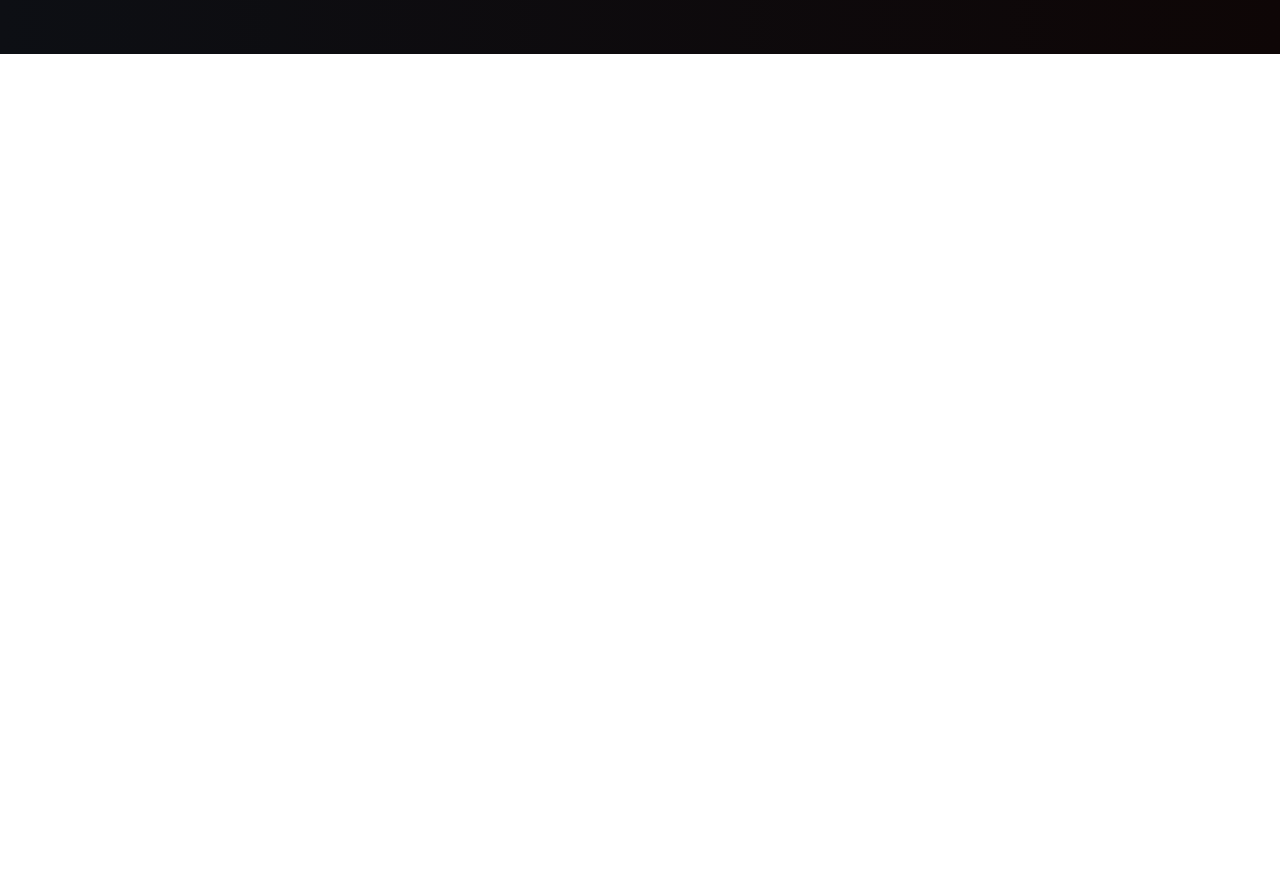
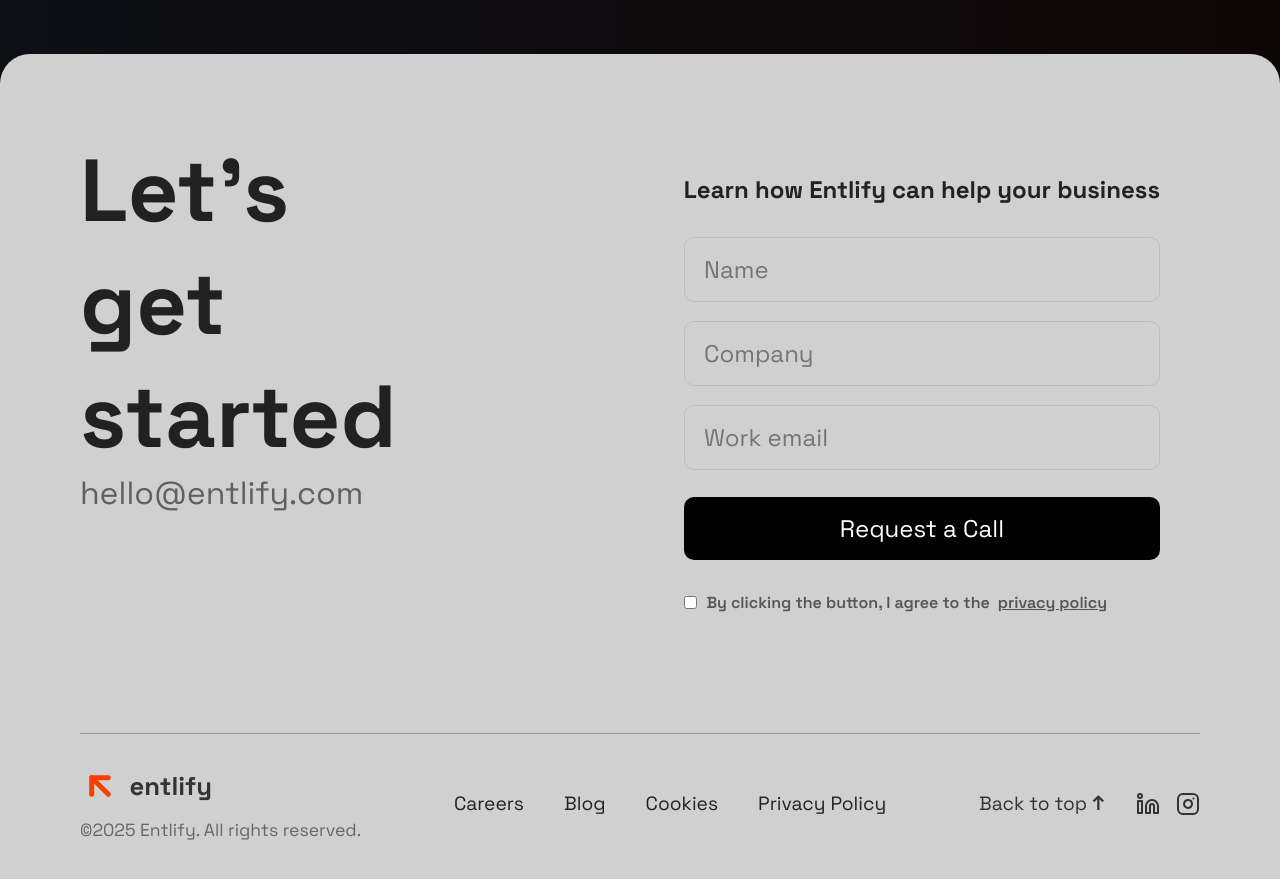
Before and after one commit to anaghroy/React-landing-part-4, a React (Vite) app: page / in a window 1280 px wide. Shown: the part 11120-11999 px from the top of the page. Before the commit the page ends 11174 px from the top, so only its background shows below. Built offline with nearby package versions, Linux system fonts and the light colour scheme.

Commit message:
Footer Section

```diff
--- a/src/App.jsx
+++ b/src/App.jsx
@@ -1,6 +1,7 @@
 import Capabilities from "./Components/Capabilities";
 import Conversion from "./Components/Conversion";
 import Engine from "./Components/Engine";
+import Footer from "./Components/Footer";
 import Gain from "./Components/Gain";
 import Navbar from "./Components/Navbar";
 import Rank from "./Components/Rank";
@@ -30,6 +31,7 @@
       <Conversion text={text} achieve={achieve}/>
       <Web icons={icons} contentData={contentData}/>
       <Gain/>
+      <Footer/>
     </div>
   );
 };
--- /dev/null
+++ b/src/Components/Footer.jsx
@@ -0,0 +1,65 @@
+import { ArrowUpLeft, Instagram, Linkedin } from "lucide-react";
+import React from "react";
+
+const Footer = () => {
+  return (
+    <div className="main-footer">
+      <div className="inner-content">
+        <div className="top">
+          <div className="left">
+            <p>Let’s get started</p>
+            <span>hello@entlify.com</span>
+          </div>
+          <div class="form-wrapper">
+            <h2>Learn how Entlify can help your business</h2>
+
+            <form class="contact-form">
+              <input type="text" placeholder="Name" />
+              <input type="text" placeholder="Company" />
+              <input type="email" placeholder="Work email" />
+
+              <button type="submit">Request a Call</button>
+
+              <label class="checkbox">
+                <input type="checkbox" />
+                <span>
+                  By clicking the button, I agree to the
+                  <a href="#">privacy policy</a>
+                </span>
+              </label>
+            </form>
+          </div>
+        </div>
+        <div className="bottom">
+  <div className="bottom-left">
+    <div className="logo">
+      <ArrowUpLeft color="#FF3E00" size={40} strokeWidth={3} />
+      <h3>entlify</h3>
+    </div>
+    <p>©2025 Entlify. All rights reserved.</p>
+  </div>
+
+  <div className="bottom-center">
+    <a href="#">Careers</a>
+    <a href="#">Blog</a>
+    <a href="#">Cookies</a>
+    <a href="#">Privacy Policy</a>
+  </div>
+
+  <div className="bottom-right">
+    <span className="back-to-top">
+      Back to top <strong>↑</strong>
+    </span>
+    <div className="social">
+      <Linkedin />
+      <Instagram />
+    </div>
+  </div>
+</div>
+
+      </div>
+    </div>
+  );
+};
+
+export default Footer;
--- a/src/style.css
+++ b/src/style.css
@@ -776,4 +776,146 @@
   font-size: 1.5rem;
   color: #fff;
   font-family: medium;
+}
+
+/*Footer Section*/
+.main-footer {
+  width: 100%;
+  background: linear-gradient(to right, #0d0f14, #0e0606);
+}
+.main-footer .inner-content {
+  width: 100%;
+  border-top-left-radius: 30px;
+  border-top-right-radius: 30px;
+  background-color: #d0d0d0;
+  padding: 5rem;
+}
+.main-footer .inner-content .top {
+  display: flex;
+  justify-content: space-between;
+  align-items: flex-start;
+  gap: 6rem;
+}
+.main-footer .inner-content .top .left {
+  width: 30%;
+}
+.main-footer .inner-content .top .left p {
+  font-size: 5.5rem;
+  color: #212121;
+  font-family: bold;
+}
+.main-footer .inner-content .top .left span {
+  font-size: 2rem;
+  color: #606060;
+}
+.main-footer .inner-content .top .form-wrapper {
+  padding: 2.5rem;
+  border-radius: 12px;
+}
+.main-footer .inner-content .top .form-wrapper h2 {
+  text-align: center;
+  font-size: 1.5rem;
+  margin-bottom: 2rem;
+  color: #222;
+  font-family: bold;
+}
+.main-footer .inner-content .top .form-wrapper .contact-form {
+  display: flex;
+  flex-direction: column;
+  gap: 1.2rem;
+}
+.main-footer .inner-content .top .form-wrapper .contact-form input {
+  padding: 1rem 1.2rem;
+  border-radius: 10px;
+  border: 1px solid #bcbcbc;
+  background: transparent;
+  font-size: 1.5rem;
+  outline: none;
+}
+.main-footer .inner-content .top .form-wrapper .contact-form button {
+  margin-top: 0.5rem;
+  padding: 1rem;
+  border-radius: 10px;
+  border: none;
+  background: #000;
+  color: #fff;
+  font-size: 1.5rem;
+  cursor: pointer;
+}
+.main-footer .inner-content .top .form-wrapper .contact-form .checkbox {
+  display: flex;
+  align-items: center;
+  gap: 0.6rem;
+  font-size: 1rem;
+  color: #555;
+  margin-top: 0.8rem;
+}
+.main-footer .inner-content .top .form-wrapper .contact-form .checkbox span {
+  display: flex;
+  flex-direction: row;
+  gap: 0.5rem;
+  font-family: semibold;
+}
+.main-footer .inner-content .top .form-wrapper .contact-form .checkbox span a {
+  color: #555;
+  text-decoration: underline;
+  font-family: semibold;
+}
+.main-footer .inner-content .bottom {
+  margin-top: 5rem;
+  padding-top: 2rem;
+  border-top: 1px solid #9c9c9c;
+  display: flex;
+  justify-content: space-between;
+  align-items: center;
+  font-size: 1.2rem;
+  color: #333;
+}
+.main-footer .inner-content .bottom .bottom-left {
+  display: flex;
+  flex-direction: column;
+  gap: 0.8rem;
+}
+.main-footer .inner-content .bottom .bottom-left .logo {
+  display: flex;
+  align-items: center;
+  gap: 0.6rem;
+}
+.main-footer .inner-content .bottom .bottom-left .logo .logo-icon {
+  font-size: 1.6rem;
+  color: #ff4d00;
+}
+.main-footer .inner-content .bottom .bottom-left .logo h3 {
+  font-size: 1.6rem;
+  font-family: bold;
+}
+.main-footer .inner-content .bottom .bottom-left p {
+  font-size: 1.1rem;
+  color: #666;
+}
+.main-footer .inner-content .bottom .bottom-center {
+  display: flex;
+  gap: 2.5rem;
+}
+.main-footer .inner-content .bottom .bottom-center a {
+  text-decoration: none;
+  color: #222;
+  font-size: 1.2rem;
+  transition: all ease-in 0.3s;
+}
+.main-footer .inner-content .bottom .bottom-center a:hover {
+  color: #ff4d00;
+}
+.main-footer .inner-content .bottom .bottom-right {
+  display: flex;
+  align-items: center;
+  gap: 2rem;
+}
+.main-footer .inner-content .bottom .bottom-right .back-to-top {
+  cursor: pointer;
+  font-size: 1.2rem;
+}
+.main-footer .inner-content .bottom .bottom-right .social {
+  display: flex;
+  gap: 1rem;
 }/*# sourceMappingURL=style.css.map */
--- a/src/style.scss
+++ b/src/style.scss
@@ -807,3 +807,160 @@
     }
   }
 }
+/*Footer Section*/
+.main-footer {
+  width: 100%;
+  background: linear-gradient(to right, #0d0f14, #0e0606);
+
+  .inner-content {
+    width: 100%;
+    border-top-left-radius: 30px;
+    border-top-right-radius: 30px;
+    background-color: #d0d0d0;
+    padding: 5rem;
+    .top {
+      display: flex;
+      justify-content: space-between;
+      align-items: flex-start;
+      gap: 6rem;
+      .left {
+        width: 30%;
+        p {
+          font-size: 5.5rem;
+          color: #212121;
+          font-family: bold;
+        }
+        span {
+          font-size: 2rem;
+          color: #606060;
+        }
+      }
+      .form-wrapper {
+        padding: 2.5rem;
+        // background: #d9d9d9;
+        border-radius: 12px;
+        // margin-left: 10%;
+        h2 {
+          text-align: center;
+          font-size: 1.5rem;
+          margin-bottom: 2rem;
+          color: #222;
+          font-family: bold;
+        }
+
+        .contact-form {
+          display: flex;
+          flex-direction: column;
+          gap: 1.2rem;
+          input {
+            padding: 1rem 1.2rem;
+            border-radius: 10px;
+            border: 1px solid #bcbcbc;
+            background: transparent;
+            font-size: 1.5rem;
+            outline: none;
+          }
+          button {
+            margin-top: 0.5rem;
+            padding: 1rem;
+            border-radius: 10px;
+            border: none;
+            background: #000;
+            color: #fff;
+            font-size: 1.5rem;
+            cursor: pointer;
+          }
+          .checkbox {
+            display: flex;
+            align-items: center;
+            gap: 0.6rem;
+            font-size: 1rem;
+            color: #555;
+            margin-top: 0.8rem;
+            span {
+              display: flex;
+              flex-direction: row;
+              gap: 0.5rem;
+              font-family: semibold;
+              a {
+                color: #555;
+                text-decoration: underline;
+                font-family: semibold;
+              }
+            }
+          }
+        }
+      }
+    }
+    .bottom {
+      margin-top: 5rem;
+      padding-top: 2rem;
+      border-top: 1px solid #9c9c9c;
+      display: flex;
+      justify-content: space-between;
+      align-items: center;
+
+      font-size: 1.2rem;
+      color: #333;
+
+      .bottom-left {
+        display: flex;
+        flex-direction: column;
+        gap: 0.8rem;
+
+        .logo {
+          display: flex;
+          align-items: center;
+          gap: 0.6rem;
+
+          .logo-icon {
+            font-size: 1.6rem;
+            color: #ff4d00;
+          }
+
+          h3 {
+            font-size: 1.6rem;
+            font-family: bold;
+          }
+        }
+
+        p {
+          font-size: 1.1rem;
+          color: #666;
+        }
+      }
+
+      .bottom-center {
+        display: flex;
+        gap: 2.5rem;
+
+        a {
+          text-decoration: none;
+          color: #222;
+          font-size: 1.2rem;
+          transition: all ease-in 0.3s;
+
+          &:hover {
+            color: #ff4d00;
+          }
+        }
+      }
+
+      .bottom-right {
+        display: flex;
+        align-items: center;
+        gap: 2rem;
+
+        .back-to-top {
+          cursor: pointer;
+          font-size: 1.2rem;
+        }
+
+        .social {
+          display: flex;
+          gap: 1rem;
+        }
+      }
+    }
+  }
+}
```
Also changed, not shown: 1 other file (tests, documents, lock files or other folders).
